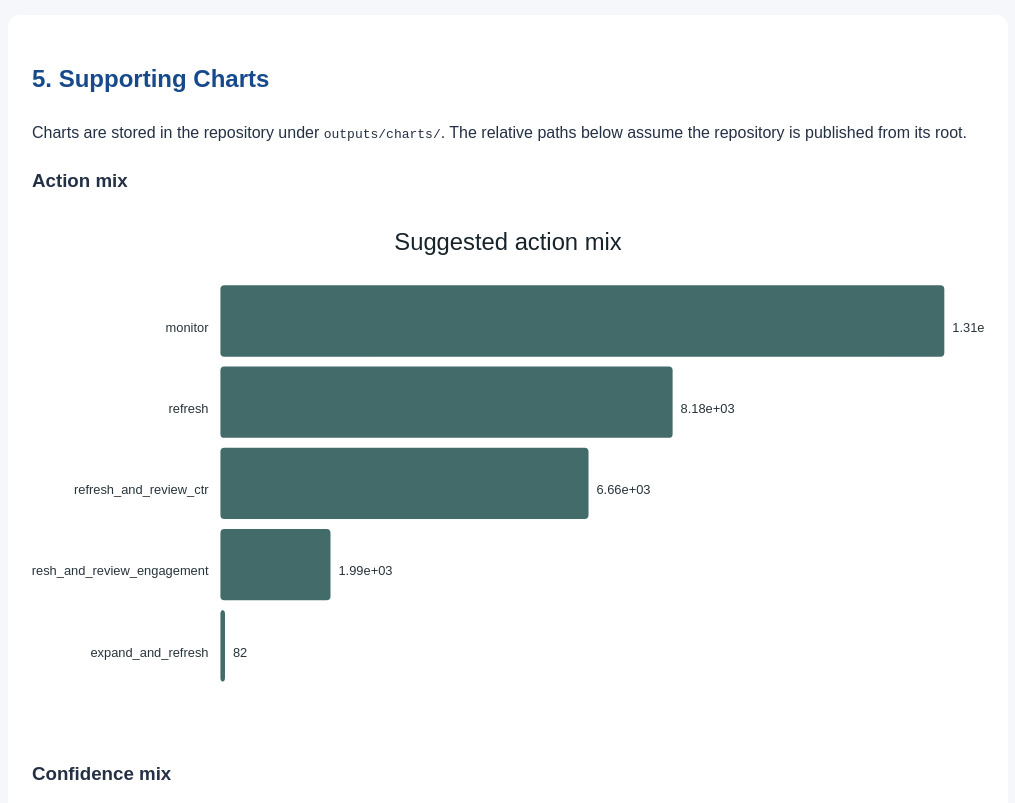
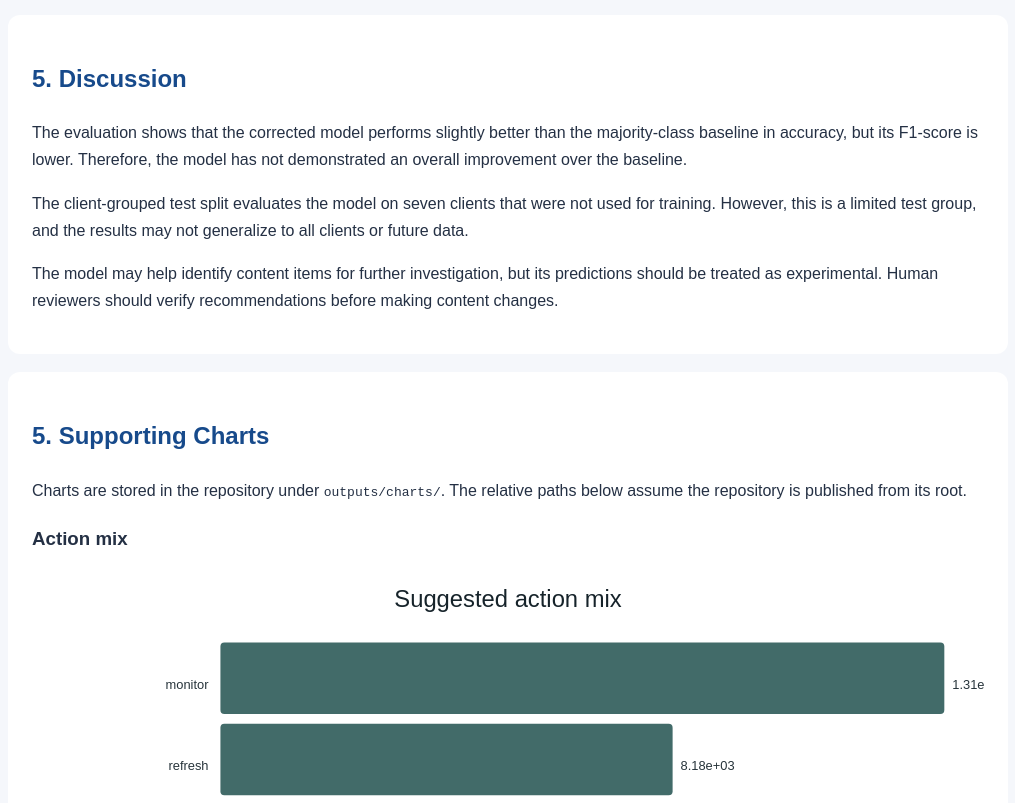
Before and after one commit to Ruchi74/flyrank-ml-internship, a plain HTML site: page index.html in a window 1280 px wide. Shown: the part 2174-2977 px from the top of the page, without its empty margins (132-1147 px from the left). Drawn offline with Linux system fonts and the light colour scheme.

Commit message:
Add discussion section on model performance
Added a discussion section highlighting model evaluation and limitations.

```diff
--- a/index.html
+++ b/index.html
@@ -76,6 +76,13 @@
 </section>
 
   <section>
+  <h2>5. Discussion</h2>
+  <p>The evaluation shows that the corrected model performs slightly better than the majority-class baseline in accuracy, but its F1-score is lower. Therefore, the model has not demonstrated an overall improvement over the baseline.</p>
+  <p>The client-grouped test split evaluates the model on seven clients that were not used for training. However, this is a limited test group, and the results may not generalize to all clients or future data.</p>
+  <p>The model may help identify content items for further investigation, but its predictions should be treated as experimental. Human reviewers should verify recommendations before making content changes.</p>
+</section>
+
+  <section>
     <h2>5. Supporting Charts</h2>
     <p>Charts are stored in the repository under <code>outputs/charts/</code>. The relative paths below assume the repository is published from its root.</p>
     <h3>Action mix</h3>
```
